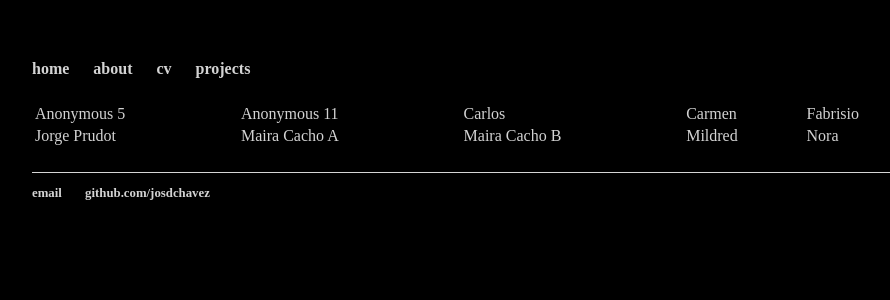
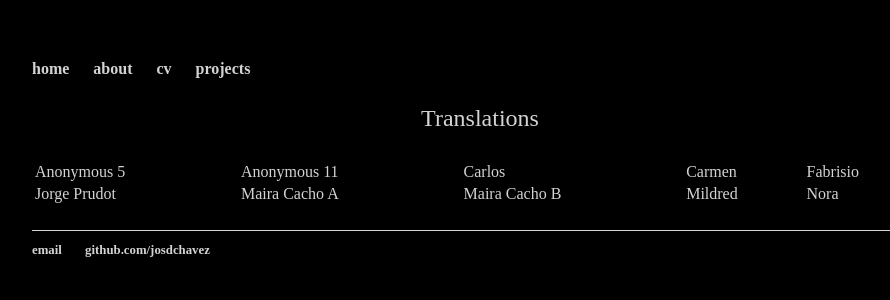
Before and after one commit to josdchavez/josdchavez.github.io, a Jekyll site: the page built from thesis/index.html, in a window 1280 px wide. Shown: the top 300 px of the page, without its empty margins (160-1050 px from the left). Built offline with Jekyll 4.4.1, drawn with Linux system fonts in a browser that asks for light colours.

Commit message:
Update index.html

```diff
--- a/thesis/index.html
+++ b/thesis/index.html
@@ -3,7 +3,7 @@ layout: default
 title: Translations
 ---
 
-<p align="center">
+<p align="center"> Translations
 <table style="width:100%">
   <tr>
     <td><a href="https://docs.google.com/document/d/12B7AWY_ezrGB_VPAaAQpD71VpntynpvdKakLEW4hb2o/edit?usp=sharing">Anonymous 5</a></td>
```
